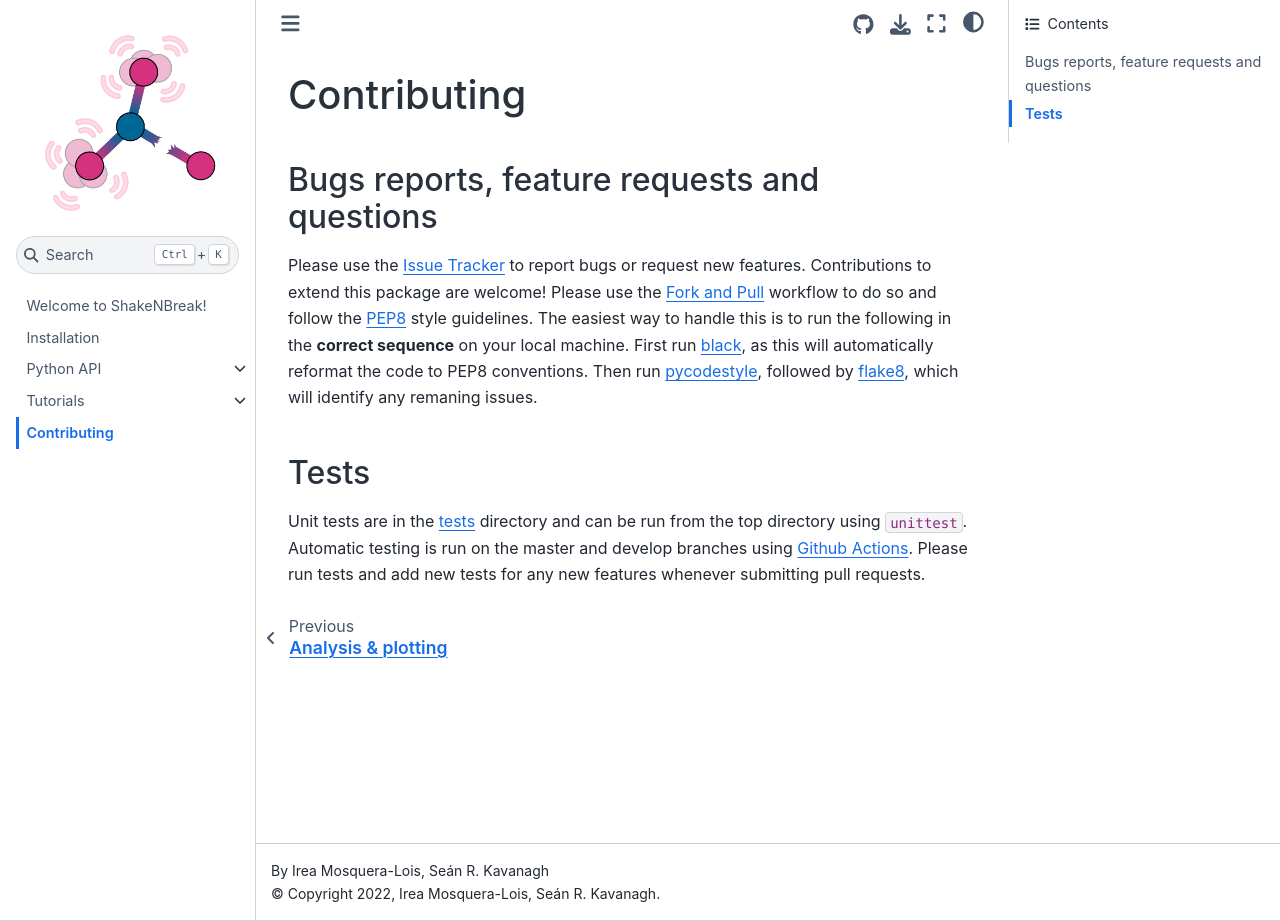
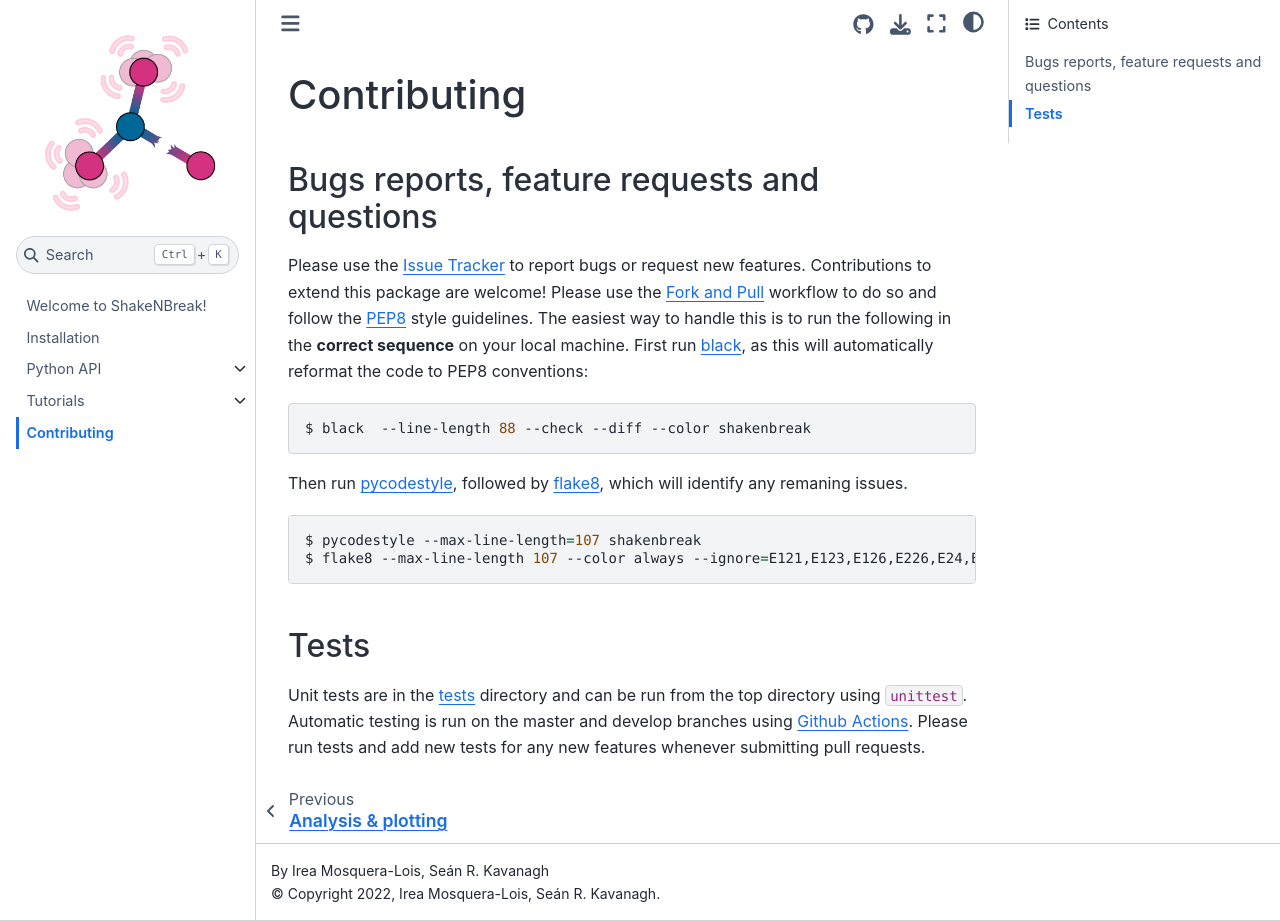
Before and after one commit to SMTG-Bham/ShakeNBreak, a Sphinx documentation site: the page built from docs/Contributing.rst, in a window 1280 px wide and 921 px high. Built offline with Sphinx 7.4.7 and the Sphinx Book theme 1.1.4, drawn with Linux system fonts in a browser that asks for light colours.

```diff
--- a/docs/Contributing.rst
+++ b/docs/Contributing.rst
@@ -10,8 +10,19 @@ request new features. Contributions to extend this package are welcome! Please u
 workflow to do so and follow the `PEP8 <https://peps.python.org/pep-0008/>`_ style guidelines.
 The easiest way to handle this is to run the following in the **correct sequence** on your local machine.
 First run `black <https://black.readthedocs.io/en/stable/index.html>`_, as this will automatically reformat
-the code to PEP8 conventions. Then run `pycodestyle <https://pycodestyle.pycqa.org/en/latest/>`_,
+the code to PEP8 conventions:
+
+.. code:: bash
+
+    $ black  --line-length 88 --check --diff --color shakenbreak
+
+Then run `pycodestyle <https://pycodestyle.pycqa.org/en/latest/>`_,
 followed by `flake8 <https://flake8.pycqa.org/en/latest/>`_, which will identify any remaning issues.
+
+.. code:: bash
+
+    $ pycodestyle --max-line-length=107 shakenbreak
+    $ flake8 --max-line-length 107 --color always --ignore=E121,E123,E126,E226,E24,E704,W503,W504,F401 shakenbreak
 
 Tests
 -------
```
Also changed, not shown: README.md (+2 -1 lines), 3 other files.
